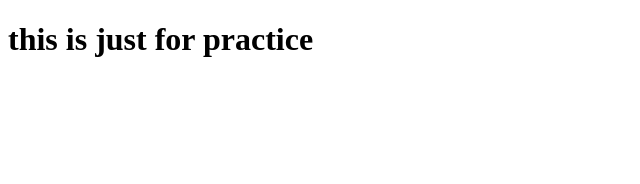
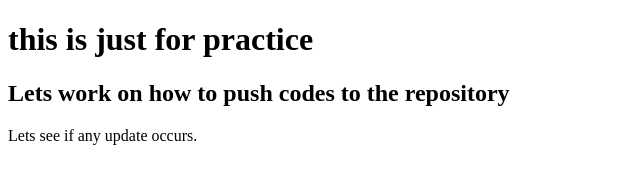
Before and after one commit to tawsifahmed/my-second-repository, a plain HTML site: page secondrepo.html in a window 1280 px wide. Shown: the whole page, without its empty margins (0-640 px from the left). Drawn offline with Linux system fonts and the light colour scheme.

Commit message:
added header and paragraph

```diff
--- a/secondrepo.html
+++ b/secondrepo.html
@@ -8,5 +8,7 @@
 </head>
 <body>
     <h1>this is just for practice</h1>
+    <h2>Lets work on how to push codes to the repository</h2>
+    <p>Lets see if any update occurs.</p>
 </body>
 </html>
```
